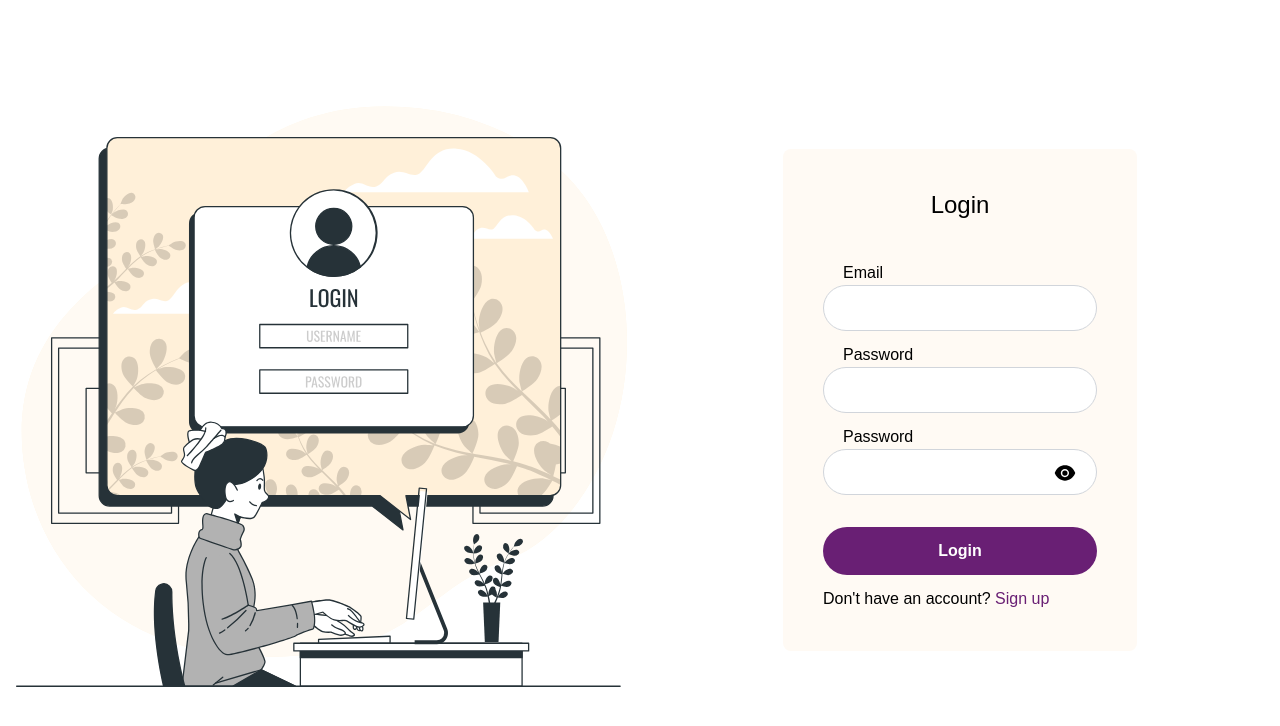
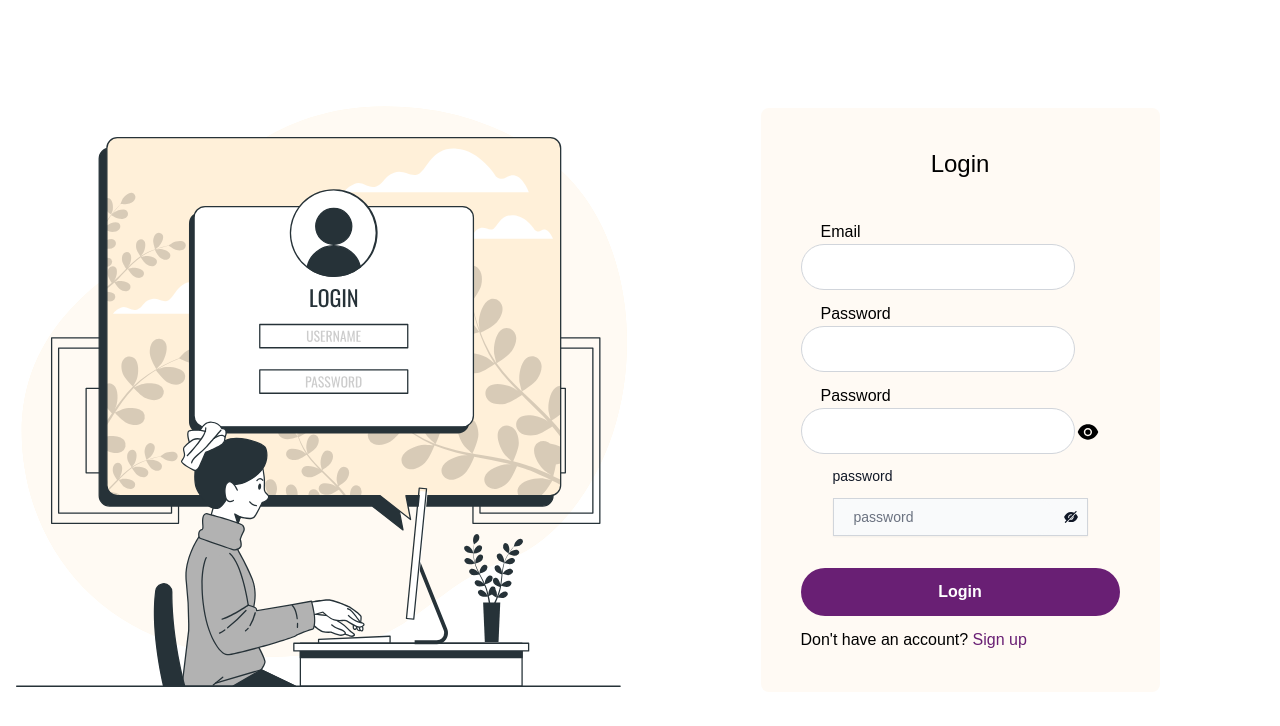
Before and after one commit to mdraselmiah95/Introduction-to-React-Hook-Form, a React (Create React App) app: page / in a window 1280 px wide. Shown: the top 726 px of the page. Built offline with nearby package versions, Linux system fonts and the light colour scheme.

Commit message:
New icon added

```diff
--- a/src/components/login&singnup/Login.js
+++ b/src/components/login&singnup/Login.js
@@ -4,6 +4,7 @@ import { useForm } from "react-hook-form";
 import { AiFillEyeInvisible, AiFillEye } from "react-icons/ai";
 
 import loginImage from "../../assets/login.svg";
+
 const Login = () => {
   const [open, setOpen] = useState(false);
   const { register, handleSubmit, reset } = useForm();
@@ -61,6 +62,25 @@ const Login = () => {
                   )}
                 </div>
               </div>
+              <label
+                htmlFor="password"
+                className="flex self-center mx-8 mb-2 text-sm font-medium text-gray-900 dark:text-gray-300"
+              >
+                password
+              </label>
+
+              <div className="flex items-center justify-between mx-8 text-gray-900 border border-gray-300 shadow-sm dark:text-gray-300 bg-gray-50 dark:placeholder:bg-gray-400 dark:shadow-sm dark:focus:ring-primary-300">
+                <input
+                  type={open ? "text" : "password"}
+                  id="password"
+                  {...register("password")}
+                  placeholder="password"
+                  className="bg-gray-50 text-gray-900 text-sm w-[300px border-none focus:none focus:outline-none"
+                />
+                <div className="p-2" onClick={toggle}>
+                  {open ? <AiFillEye /> : <AiFillEyeInvisible />}
+                </div>
+              </div>
 
               <div className="relative !mt-8">
                 <button
```
